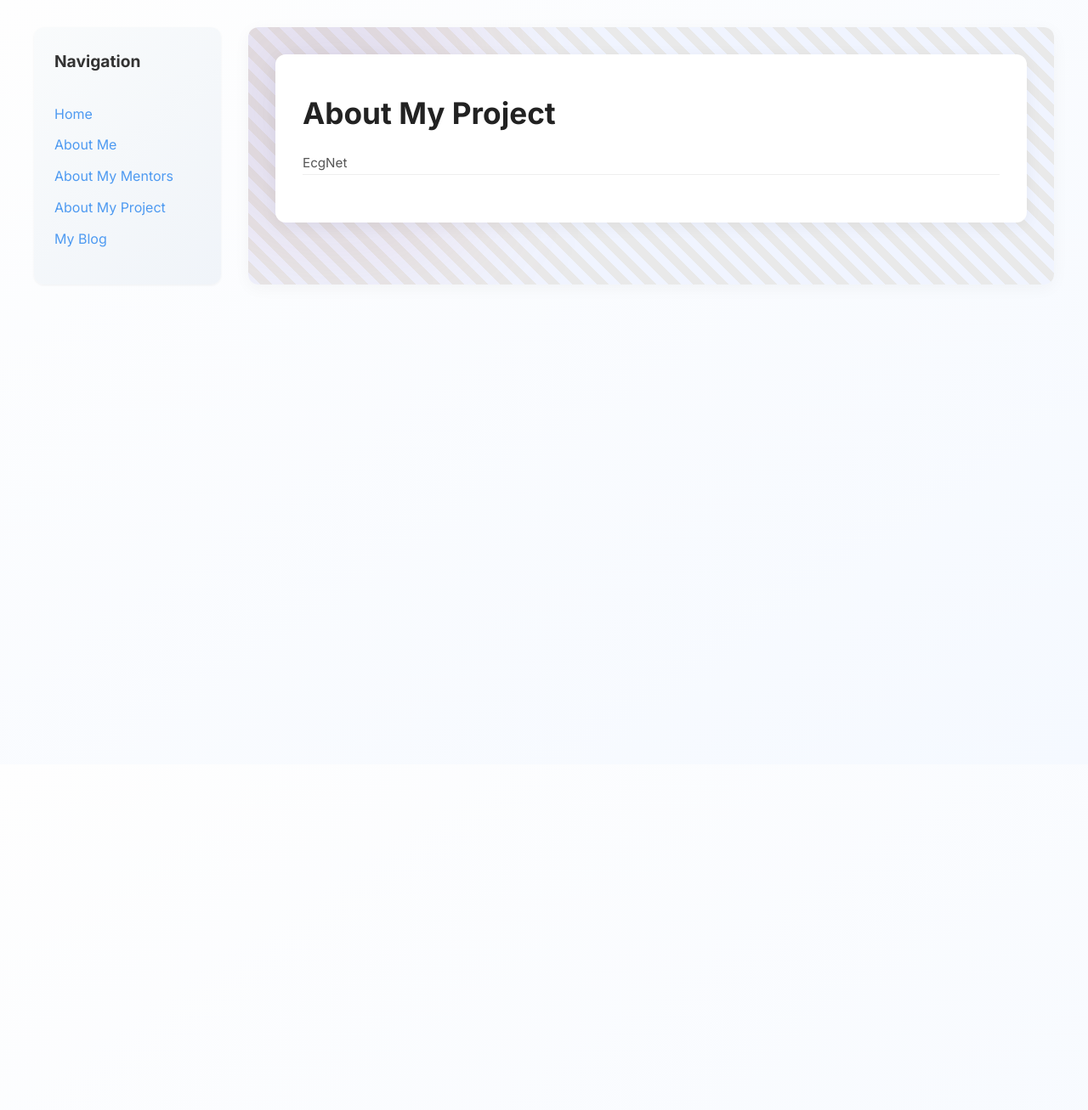
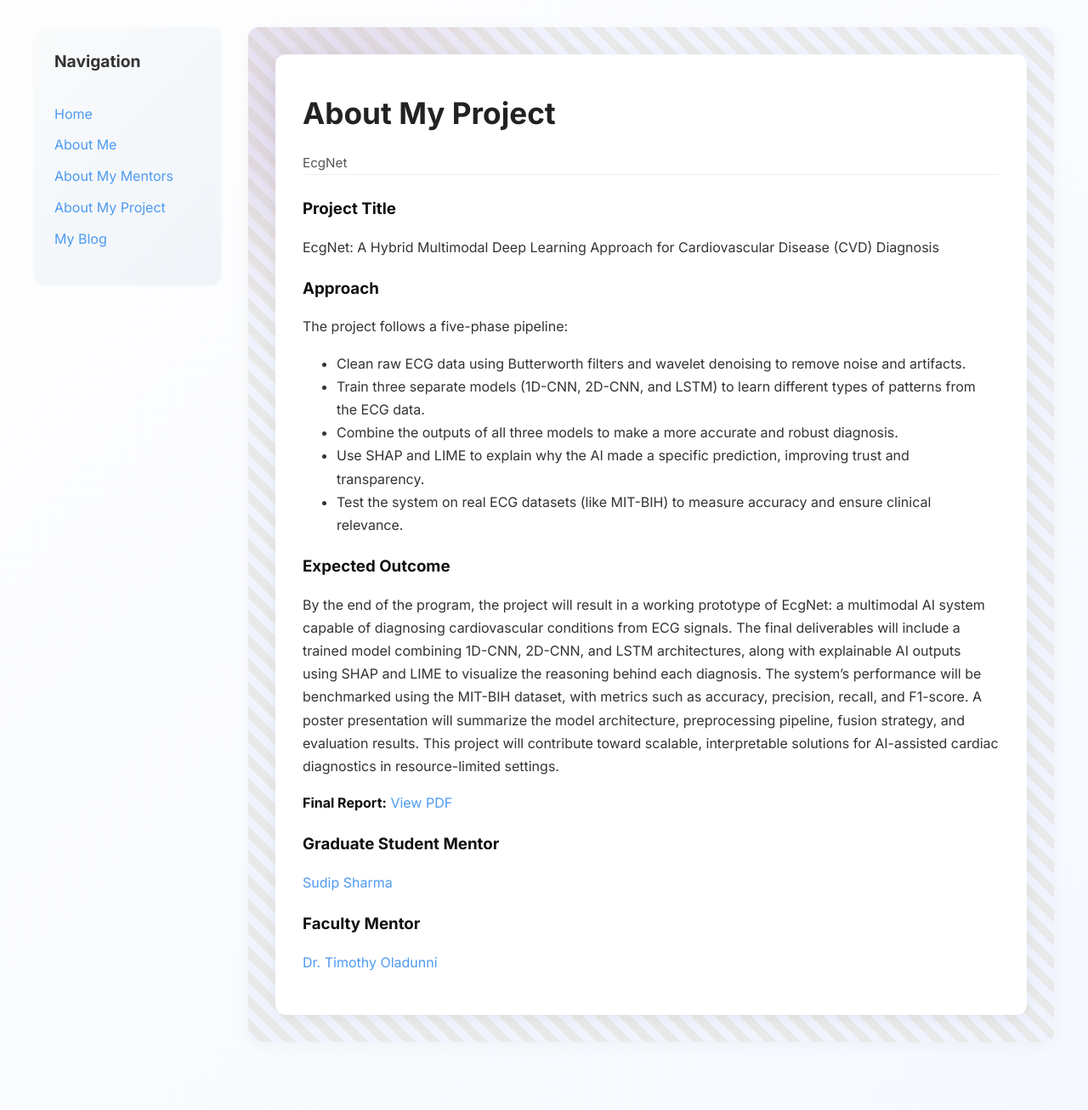
Before and after one commit to ekeiobu/ekeiobu.github.io, a Jekyll site: the page built from pages/about-my-project.md, in a window 1280 px wide. Shown: the whole page at 85% size. Built offline with Jekyll 4.4.1, drawn with Linux system fonts in a browser that asks for light colours; before the commit the page ends 900 px from its top, so only the background shows below that.

Commit message:
Update about-my-project.md

```diff
--- a/pages/about-my-project.md
+++ b/pages/about-my-project.md
@@ -4,7 +4,33 @@ title: About My Project
 permalink: /about-my-project.html
 
 subtitle: EcgNet
-Project_title: "EcgNet: A Hybrid"
+project_title: "EcgNet: A Hybrid Multimodal Deep Learning Approach for Cardiovascular Disease (CVD) Diagnosis"
+
+approach: |
+  The project follows a five-phase pipeline:
+
+  - Clean raw ECG data using Butterworth filters and wavelet denoising to remove noise and artifacts.
+  - Train three separate models (1D-CNN, 2D-CNN, and LSTM) to learn different types of patterns from the ECG data.
+  - Combine the outputs of all three models to make a more accurate and robust diagnosis.
+  - Use SHAP and LIME to explain why the AI made a specific prediction, improving trust and transparency.
+  - Test the system on real ECG datasets (like MIT-BIH) to measure accuracy and ensure clinical relevance.
+
+
+outcome: |
+  By the end of the program, the project will result in a working prototype of EcgNet: a multimodal AI system capable of diagnosing cardiovascular conditions from ECG signals. The final deliverables will include a trained model combining 1D-CNN, 2D-CNN, and LSTM architectures, along with explainable AI outputs using SHAP and LIME to visualize the reasoning behind each diagnosis. The system’s performance will be benchmarked using the MIT-BIH dataset, with metrics such as accuracy, precision, recall, and F1-score. A poster presentation will summarize the model architecture, preprocessing pipeline, fusion strategy, and evaluation results. This project will contribute toward scalable, interpretable solutions for AI-assisted cardiac diagnostics in resource-limited settings.
+
+
+
+final_report_url: https://dl.icdst.org/pdfs/files/22e390b2eb0c8e951f3a742fda5b2d1d.pdf
+
+grad_mentor:
+  name: Sudip Sharma
+  linkedin: https://www.linkedin.com/in/nxxis/
+
+faculty_mentor:
+  name: Dr. Timothy Oladunni
+  linkedin: https://www.linkedin.com/in/timothyoladunni/
+---
 
 
 
```
